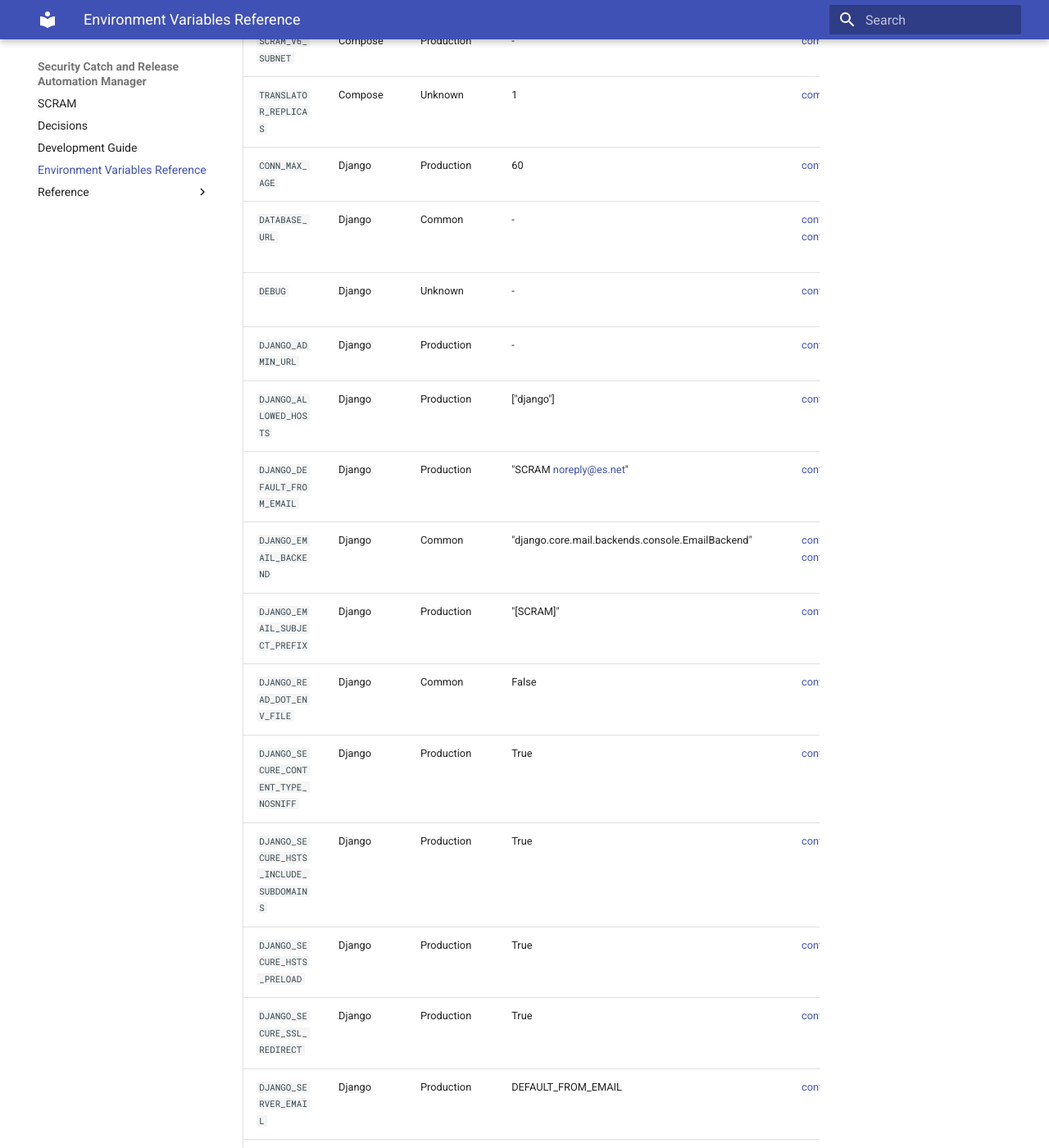
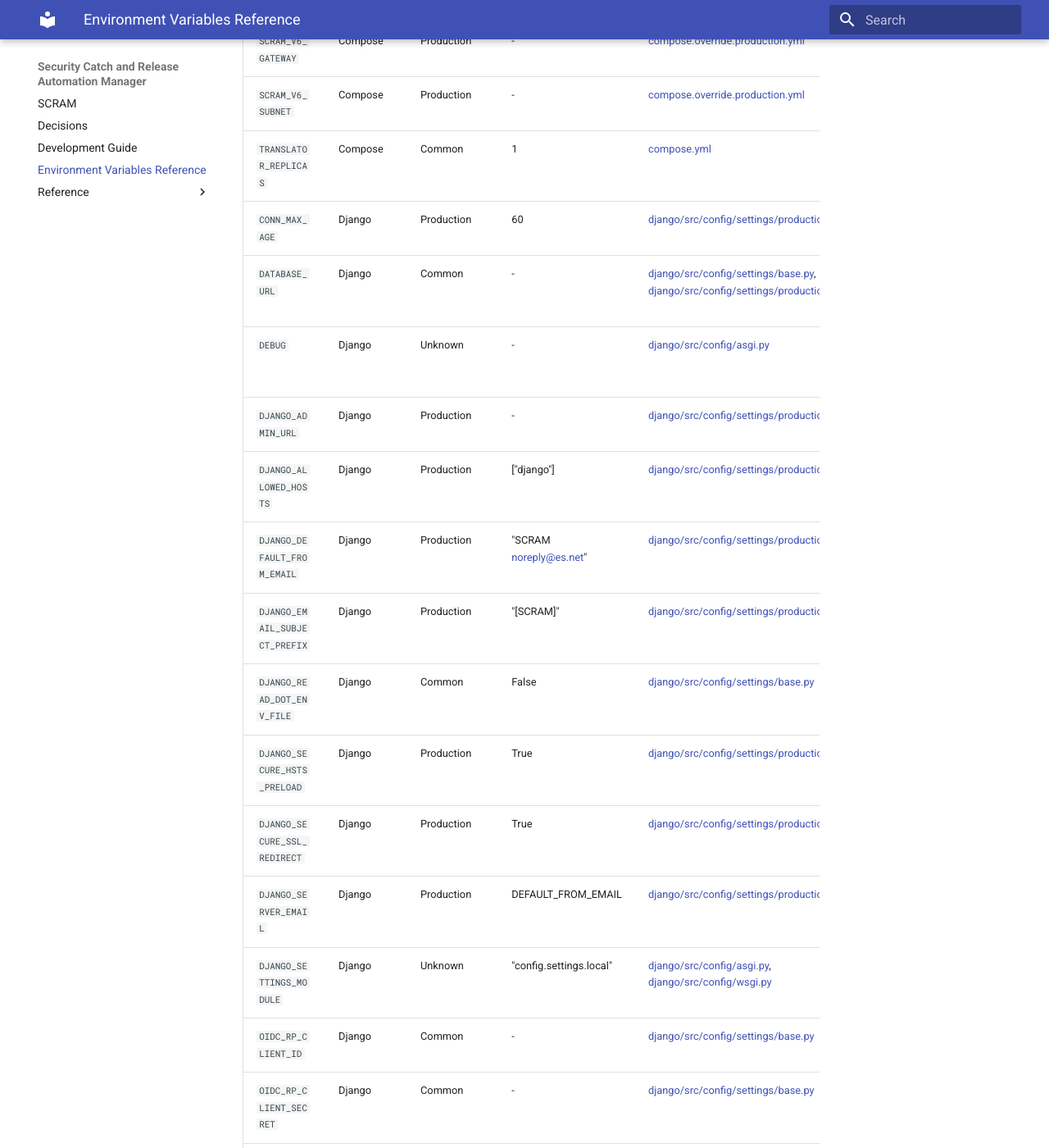
Before and after one commit to esnet-security/SCRAM, an MkDocs documentation site: the page built from docs/environment_variables.md, in a window 1280 px wide and 1400 px high, scrolled down 1356 px. Shown: the whole window at 82% size. Built offline with MkDocs 1.6.1 and Material for MkDocs 9.7.7, drawn with Linux system fonts in a browser that asks for light colours; some of the changed text lies outside the part shown.

Commit message:
fix(env_vars): fix location of documentation and make it more reliable

```diff
--- a/docs/environment_variables.md
+++ b/docs/environment_variables.md
@@ -4,16 +4,17 @@
 
 | Variable | Service | Environments | Default | file | Description |
 | --- | --- | --- | --- | --- | --- |
-| `CELERY_BEAT_REPLICAS` | Compose | Unknown | 0 | [compose.yml](file://compose.yml) | - |
-| `CELERY_WORKER_REPLICAS` | Compose | Unknown | 0 | [compose.yml](file://compose.yml) | - |
-| `DEBUG` | Compose | Local | - | [compose.override.local.yml](file://compose.override.local.yml), [compose.override.yml](file://compose.override.yml) | This can be set to either `debugpy` or `pycharm-pydevd` currently |
-| `DJANGO_REPLICAS` | Compose | Unknown | 1 | [compose.yml](file://compose.yml) | - |
-| `DOCS_PORT` | Compose | Local | 8888 | [compose.override.local.yml](file://compose.override.local.yml), [compose.override.yml](file://compose.override.yml) | - |
-| `FLOWER_REPLICAS` | Compose | Unknown | 0 | [compose.yml](file://compose.yml) | - |
-| `GOBGP_REPLICAS` | Compose | Unknown | 1 | [compose.yml](file://compose.yml) | - |
+| `CELERY_BEAT_REPLICAS` | Compose | Common | 0 | [compose.yml](file://compose.yml) | - |
+| `CELERY_WORKER_REPLICAS` | Compose | Common | 0 | [compose.yml](file://compose.yml) | - |
+| `DEBUG` | Compose | Common | - | [compose.override.local.yml](file://compose.override.local.yml), [compose.override.yml](file://compose.override.yml) | This can be set to either `debugpy` or `pycharm-pydevd` currently |
+| `DJANGO_REPLICAS` | Compose | Common | 1 | [compose.yml](file://compose.yml) | - |
+| `DOCS_PORT` | Compose | Common | 8888 | [compose.override.local.yml](file://compose.override.local.yml), [compose.override.yml](file://compose.override.yml) | - |
+| `FLOWER_REPLICAS` | Compose | Common | 0 | [compose.yml](file://compose.yml) | - |
+| `GOBGP_REPLICAS` | Compose | Common | 1 | [compose.yml](file://compose.yml) | - |
+| `GOBGP_VERSION` | Compose | Common | v4.8.0 | [compose.yml](file://compose.yml) | - |
 | `HOSTNAME` | Compose | Production | - | [compose.override.production.yml](file://compose.override.production.yml) | - |
-| `POSTGRES_ENABLED` | Compose | Multiple | 1 | [compose.override.local.yml](file://compose.override.local.yml), [compose.override.production.yml](file://compose.override.production.yml), [compose.override.yml](file://compose.override.yml), [compose.yml](file://compose.yml) | - |
-| `REDIS_REPLICAS` | Compose | Unknown | 1 | [compose.yml](file://compose.yml) | - |
+| `POSTGRES_ENABLED` | Compose | Common | 1 | [compose.override.local.yml](file://compose.override.local.yml), [compose.override.production.yml](file://compose.override.production.yml), [compose.override.yml](file://compose.override.yml), [compose.yml](file://compose.yml) | - |
+| `REDIS_REPLICAS` | Compose | Common | 1 | [compose.yml](file://compose.yml) | - |
 | `SCRAM_PEERING_IFACE` | Compose | Production | - | [compose.override.production.yml](file://compose.override.production.yml) | - |
 | `SCRAM_V4_ADDRESS` | Compose | Production | - | [compose.override.production.yml](file://compose.override.production.yml) | - |
 | `SCRAM_V4_GATEWAY` | Compose | Production | - | [compose.override.production.yml](file://compose.override.production.yml) | - |
@@ -21,30 +22,24 @@
 | `SCRAM_V6_ADDRESS` | Compose | Production | - | [compose.override.production.yml](file://compose.override.production.yml) | - |
 | `SCRAM_V6_GATEWAY` | Compose | Production | - | [compose.override.production.yml](file://compose.override.production.yml) | - |
 | `SCRAM_V6_SUBNET` | Compose | Production | - | [compose.override.production.yml](file://compose.override.production.yml) | - |
-| `TRANSLATOR_REPLICAS` | Compose | Unknown | 1 | [compose.yml](file://compose.yml) | - |
-| `CONN_MAX_AGE` | Django | Production | 60 | [config/settings/production.py](file://config/settings/production.py) | noqa F405 |
-| `DATABASE_URL` | Django | Common | - | [config/settings/base.py](file://config/settings/base.py), [config/settings/production.py](file://config/settings/production.py) | DATABASES https docs.djangoproject.com/en/dev/ref/settings databases |
-| `DEBUG` | Django | Unknown | - | [config/asgi.py](file://config/asgi.py) | Here we setup a debugger if this is desired. This obviously should not be run in production |
-| `DJANGO_ADMIN_URL` | Django | Production | - | [config/settings/production.py](file://config/settings/production.py) | ADMIN Django Admin URL regex |
-| `DJANGO_ALLOWED_HOSTS` | Django | Production | ["django"] | [config/settings/production.py](file://config/settings/production.py) | https docs.djangoproject.com/en/dev/ref/settings allowed-hosts |
-| `DJANGO_DEFAULT_FROM_EMAIL` | Django | Production | "SCRAM <noreply@es.net>" | [config/settings/production.py](file://config/settings/production.py) | EMAIL https docs.djangoproject.com/en/dev/ref/settings default-from-email |
-| `DJANGO_EMAIL_BACKEND` | Django | Common | "django.core.mail.backends.console.EmailBackend" | [config/settings/base.py](file://config/settings/base.py), [config/settings/local.py](file://config/settings/local.py) | EMAIL https docs.djangoproject.com/en/dev/ref/settings email-backend |
-| `DJANGO_EMAIL_SUBJECT_PREFIX` | Django | Production | "[SCRAM]" | [config/settings/production.py](file://config/settings/production.py) | https docs.djangoproject.com/en/dev/ref/settings email-subject-prefix |
-| `DJANGO_READ_DOT_ENV_FILE` | Django | Common | False | [config/settings/base.py](file://config/settings/base.py) | - |
-| `DJANGO_SECURE_CONTENT_TYPE_NOSNIFF` | Django | Production | True | [config/settings/production.py](file://config/settings/production.py) | https docs.djangoproject.com/en/dev/ref/middleware x-content-type-options-nosniff |
-| `DJANGO_SECURE_HSTS_INCLUDE_SUBDOMAINS` | Django | Production | True | [config/settings/production.py](file://config/settings/production.py) | https docs.djangoproject.com/en/dev/ref/settings secure-hsts-include-subdomains |
-| `DJANGO_SECURE_HSTS_PRELOAD` | Django | Production | True | [config/settings/production.py](file://config/settings/production.py) | https docs.djangoproject.com/en/dev/ref/settings secure-hsts-preload |
-| `DJANGO_SECURE_SSL_REDIRECT` | Django | Production | True | [config/settings/production.py](file://config/settings/production.py) | https docs.djangoproject.com/en/dev/ref/settings secure-ssl-redirect |
-| `DJANGO_SERVER_EMAIL` | Django | Production | DEFAULT_FROM_EMAIL | [config/settings/production.py](file://config/settings/production.py) | https docs.djangoproject.com/en/dev/ref/settings server-email |
-| `DJANGO_SETTINGS_MODULE` | Django | Unknown | "config.settings.local" | [config/asgi.py](file://config/asgi.py), [config/wsgi.py](file://config/wsgi.py) | If DJANGO_SETTINGS_MODULE is unset, default to the local settings |
-| `OIDC_RP_CLIENT_ID` | Django | Common | - | [config/settings/base.py](file://config/settings/base.py) | - |
-| `OIDC_RP_CLIENT_SECRET` | Django | Common | - | [config/settings/base.py](file://config/settings/base.py) | - |
-| `POSTGRES_SSL` | Django | Production | True | [config/settings/production.py](file://config/settings/production.py) | - |
-| `REDIS_HOST` | Django | Common | "redis" | [config/settings/base.py](file://config/settings/base.py) | - |
-| `REDIS_URL` | Django | Production | - | [config/settings/production.py](file://config/settings/production.py) | - |
-| `SCRAM_AUTH_METHOD` | Django | Common | "local" | [config/settings/base.py](file://config/settings/base.py) | Are you using local passwords or oidc? |
-| `USE_DOCKER` | Django | Local | "no" | [config/settings/local.py](file://config/settings/local.py) | - |
-| `DJANGO_SETTINGS_MODULE` | Other | Unknown | "config.settings.local" | [manage.py](file://manage.py) | - |
-| `DEBUG` | Translator | Production | - | [translator/src/translator/translator.py](file://translator/src/translator/translator.py) | Here we setup a debugger if this is desired. This obviously should not be run in production |
-| `SCRAM_EVENTS_URL` | Translator | Production | "ws://django:8000/ws/route_manager/translator_block/" | [translator/src/translator/translator.py](file://translator/src/translator/translator.py) | - |
-| `SCRAM_HOSTNAME` | Translator | Production | "scram_hostname_not_set" | [translator/src/translator/translator.py](file://translator/src/translator/translator.py) | Must match the URL in asgi.py, and needs a trailing slash |
+| `TRANSLATOR_REPLICAS` | Compose | Common | 1 | [compose.yml](file://compose.yml) | - |
+| `CONN_MAX_AGE` | Django | Production | 60 | [django/src/config/settings/production.py](file://django/src/config/settings/production.py) | noqa F405 |
+| `DATABASE_URL` | Django | Common | - | [django/src/config/settings/base.py](file://django/src/config/settings/base.py), [django/src/config/settings/production.py](file://django/src/config/settings/production.py) | DATABASES https docs.djangoproject.com/en/dev/ref/settings databases |
+| `DEBUG` | Django | Unknown | - | [django/src/config/asgi.py](file://django/src/config/asgi.py) | Here we setup a debugger if this is desired. This obviously should not be run in production |
+| `DJANGO_ADMIN_URL` | Django | Production | - | [django/src/config/settings/production.py](file://django/src/config/settings/production.py) | ADMIN Django Admin URL regex |
+| `DJANGO_ALLOWED_HOSTS` | Django | Production | ["django"] | [django/src/config/settings/production.py](file://django/src/config/settings/production.py) | https docs.djangoproject.com/en/dev/ref/settings allowed-hosts |
+| `DJANGO_DEFAULT_FROM_EMAIL` | Django | Production | "SCRAM <noreply@es.net>" | [django/src/config/settings/production.py](file://django/src/config/settings/production.py) | EMAIL https docs.djangoproject.com/en/dev/ref/settings default-from-email |
+| `DJANGO_EMAIL_SUBJECT_PREFIX` | Django | Production | "[SCRAM]" | [django/src/config/settings/production.py](file://django/src/config/settings/production.py) | https docs.djangoproject.com/en/dev/ref/settings email-subject-prefix |
+| `DJANGO_READ_DOT_ENV_FILE` | Django | Common | False | [django/src/config/settings/base.py](file://django/src/config/settings/base.py) | - |
+| `DJANGO_SECURE_HSTS_PRELOAD` | Django | Production | True | [django/src/config/settings/production.py](file://django/src/config/settings/production.py) | https docs.djangoproject.com/en/dev/ref/settings secure-hsts-preload |
+| `DJANGO_SECURE_SSL_REDIRECT` | Django | Production | True | [django/src/config/settings/production.py](file://django/src/config/settings/production.py) | https docs.djangoproject.com/en/dev/ref/settings secure-ssl-redirect |
+| `DJANGO_SERVER_EMAIL` | Django | Production | DEFAULT_FROM_EMAIL | [django/src/config/settings/production.py](file://django/src/config/settings/production.py) | https docs.djangoproject.com/en/dev/ref/settings server-email |
+| `DJANGO_SETTINGS_MODULE` | Django | Unknown | "config.settings.local" | [django/src/config/asgi.py](file://django/src/config/asgi.py), [django/src/config/wsgi.py](file://django/src/config/wsgi.py) | If DJANGO_SETTINGS_MODULE is unset, default to the local settings |
+| `OIDC_RP_CLIENT_ID` | Django | Common | - | [django/src/config/settings/base.py](file://django/src/config/settings/base.py) | - |
+| `OIDC_RP_CLIENT_SECRET` | Django | Common | - | [django/src/config/settings/base.py](file://django/src/config/settings/base.py) | - |
+| `POSTGRES_SSL` | Django | Production | True | [django/src/config/settings/production.py](file://django/src/config/settings/production.py) | - |
+| `REDIS_HOST` | Django | Common | "redis" | [django/src/config/settings/base.py](file://django/src/config/settings/base.py) | - |
+| `REDIS_URL` | Django | Production | - | [django/src/config/settings/production.py](file://django/src/config/settings/production.py) | - |
+| `SCRAM_AUTH_METHOD` | Django | Common | "local" | [django/src/config/settings/base.py](file://django/src/config/settings/base.py) | Are you using local passwords or oidc? |
+| `USE_DOCKER` | Django | Local | "no" | [django/src/config/settings/local.py](file://django/src/config/settings/local.py) | - |
+| `DJANGO_SETTINGS_MODULE` | Other | Unknown | "config.settings.local" | [django/src/manage.py](file://django/src/manage.py) | - |
```
Also changed, not shown: 2 other files.
